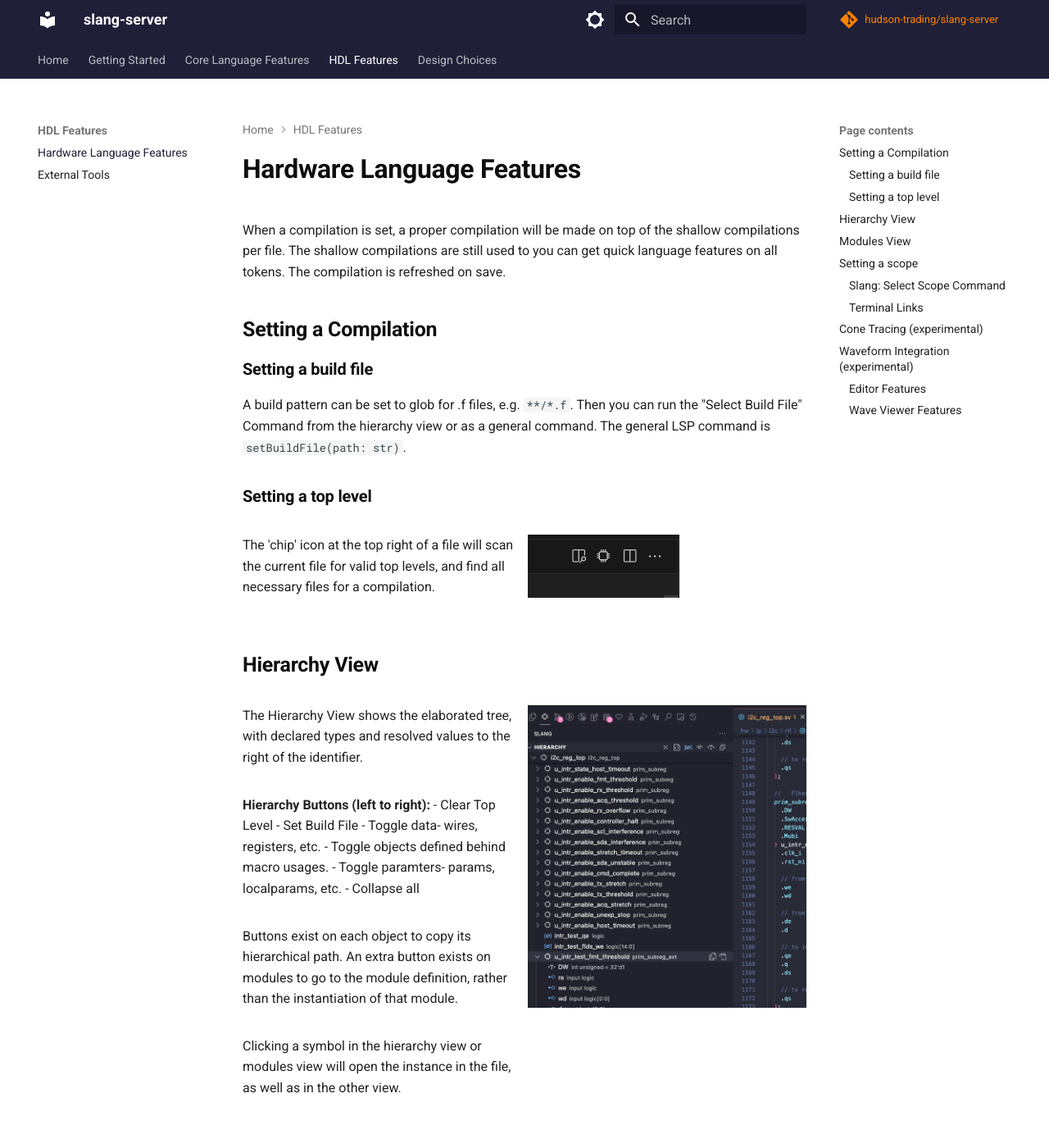
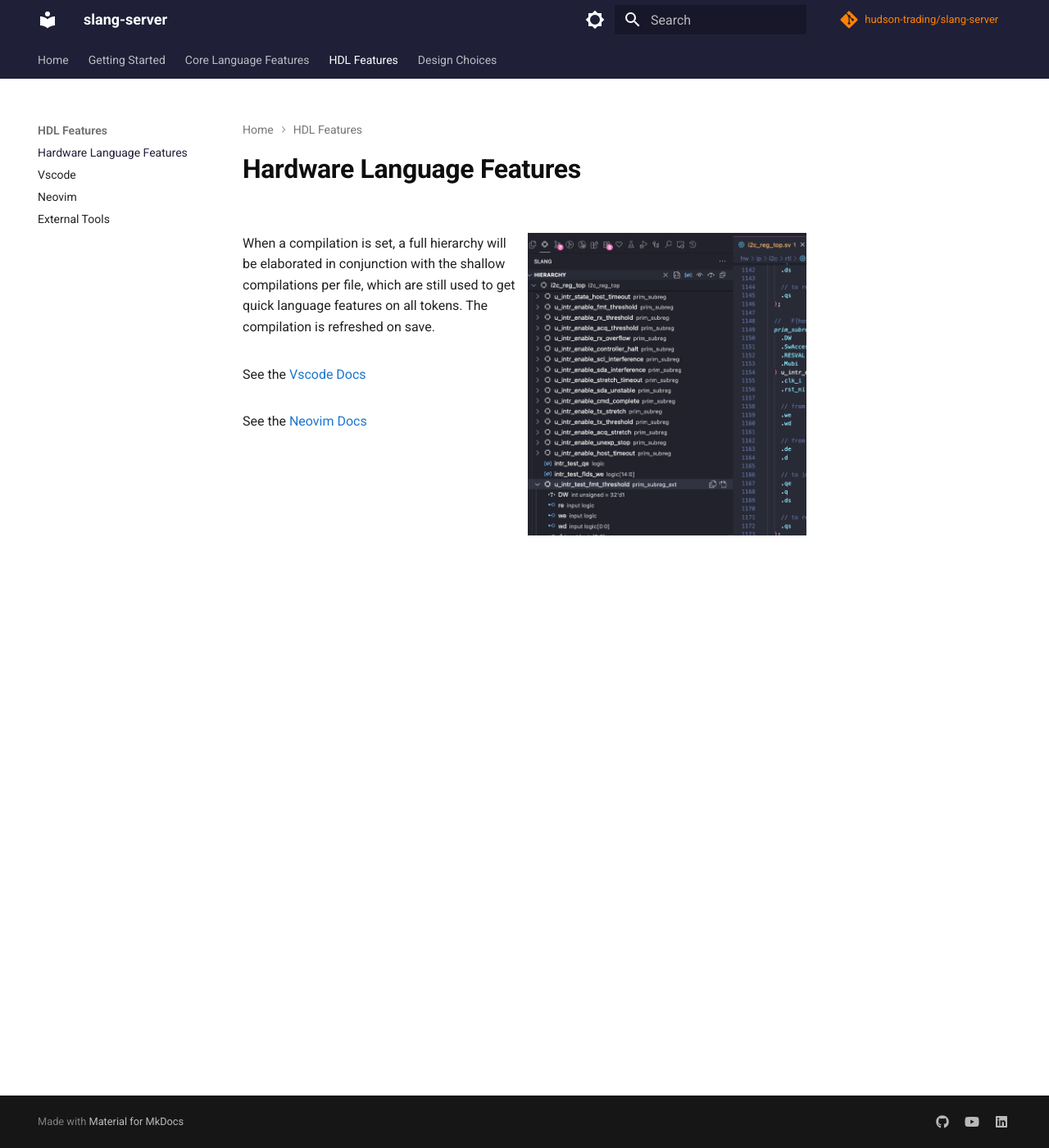
Before and after one commit to hudson-trading/slang-server, an MkDocs documentation site: the page built from docs/hdl/hdl.md, in a window 1280 px wide and 1400 px high. Shown: the whole window at 82% size. Built offline with MkDocs 1.6.1 and Material for MkDocs 9.7.7, drawn with Linux system fonts in a browser that asks for light colours; comment, search, counter and statistics services are not loaded; some of the changed text lies outside the part shown.

Commit message:
Split up hdl docs into vscode/neovim; other minor fixes
stack-info: PR: https://github.com/hudson-trading/slang-server/pull/60, branch: AndrewNolte/stack/14

commit-id:7785ef7d

```diff
--- a/docs/hdl/hdl.md
+++ b/docs/hdl/hdl.md
@@ -7,116 +7,20 @@
 
 # Hardware Language Features
 
-When a compilation is set, a proper compilation will be made on top of the shallow compilations per file. The shallow compilations are still used to you can get quick language features on all tokens. The compilation is refreshed on save.
 
-## Setting a Compilation
-
-### Setting a build file
-
-A build pattern can be set to glob for .f files, e.g. `**/*.f`. Then you can run the "Select Build File" Command from the hierarchy view or as a general command. The general LSP command is `setBuildFile(path: str)`.
-
-### Setting a top level
 
 <div class="grid" markdown>
 <div class="grid-item" markdown>
 
-The 'chip' icon at the top right of a file will scan the current file for valid top levels, and find all necessary files for a compilation.
+When a compilation is set, a full hierarchy will be elaborated in conjunction with the shallow compilations per file, which are still used to get quick language features on all tokens. The compilation is refreshed on save.
 
+See the [Vscode Docs](./vscode.md)
+
+See the [Neovim Docs](./neovim.md)
 </div>
 <div class="grid-item" markdown>
 
-![SetTopLevel](SetTopLevel.png)
+![HierarchyView](vscode/HierarchyView.png)
 
 </div>
 </div>
-
-## Hierarchy View
-
-<div class="grid" markdown>
-<div class="grid-item" markdown>
-
-The Hierarchy View shows the elaborated tree, with declared types and resolved values to the right of the identifier.
-
-**Hierarchy Buttons (left to right):**
-- Clear Top Level
-- Set Build File
-- Toggle data- wires, registers, etc.
-- Toggle objects defined behind macro usages.
-- Toggle paramters- params, localparams, etc.
-- Collapse all
-
-Buttons exist on each object to copy its hierarchical path. An extra button exists on modules to go to the module definition, rather than the instantiation of that module.
-
-Clicking a symbol in the hierarchy view or modules view will open the instance in the file, as well as in the other view.
-
-</div>
-<div class="grid-item" markdown>
-
-![HierarchyView](HierarchyView.png)
-
-</div>
-</div>
-
-## Modules View
-
-<div class="grid" markdown>
-<div class="grid-item" markdown>
-
-The modules view shows the instances indexed by module, sorted by the number of instances with higher level objects closer to the top.
-
-</div>
-<div class="grid-item" markdown>
-
-![ModulesView](ModulesView.png)
-
-</div>
-</div>
-
-## Setting a scope
-
-### `Slang: Select Scope` Command
-
-This command pulls up a fuzzy finder where you can enter the hierarchical path.
-
-### Terminal Links
-
-<div class="grid" markdown>
-<div class="grid-item" markdown>
-
-Hierarchical paths are automatically recognized for vscode-integrated terminals, and will set the compilation and the instance. Even if the exact instance can't be found, it will eagerly open the instance until the names are invalid.
-
-</div>
-<div class="grid-item" markdown>
-
-![TerminalLinks](TerminalLinks.png)
-
-</div>
-</div>
-
-## Cone Tracing (experimental)
-
-This allows for drivers/loads tracing over the call hierarchy lsp route, since it's an analogous concept.
-
-## Waveform Integration (experimental)
-
-<div class="grid" markdown>
-<div class="grid-item" markdown>
-
-This is currently only setup between Neovim and Surfer, through the WCP (waveform control protocol), which runs on JSON-RPC over TCP.
-
-### Editor Features
-- open waveform file
-- open signal in wave viewer
-- open module in wave viewer
-
-### Wave Viewer Features
-- open signal in hierarchy view / editor
-- open driver/loads for signal
-
-</div>
-<div class="grid-item" markdown>
-
-![WCP](wcp.gif)
-
-</div>
-</div>
--- a/mkdocs.yaml
+++ b/mkdocs.yaml
@@ -88,6 +88,8 @@
       # - Completion Examples: features/completions.md
   - HDL Features:
       - hdl/hdl.md
+      - Vscode: hdl/vscode.md
+      - Neovim: hdl/neovim.md
       - hdl/api.md
   - Design Choices:
       - design/indexing.md
```
Also changed, not shown: docs/design/shallow.md (+3 -3 lines), docs/features/planned.md (+1 -1 lines), docs/hdl/api.md (+1 -1 lines), docs/hdl/neovim.md (added, +36 -0 lines), docs/hdl/vscode.md (added, +92 -0 lines), docs/index.md (+3 -3 lines), docs/hdl/neovim/wcp.gif (renamed from docs/hdl/wcp.gif), docs/hdl/vscode/HierarchyView.png (renamed from docs/hdl/HierarchyView.png), docs/hdl/vscode/ModulesView.png (renamed from docs/hdl/ModulesView.png), docs/hdl/vscode/SelectInstance.png (renamed from docs/hdl/SelectInstance.png), docs/hdl/vscode/SetTopLevel.png (renamed from docs/hdl/SetTopLevel.png), docs/hdl/vscode/TerminalLinks.png (renamed from docs/hdl/TerminalLinks.png), 1 other file.
